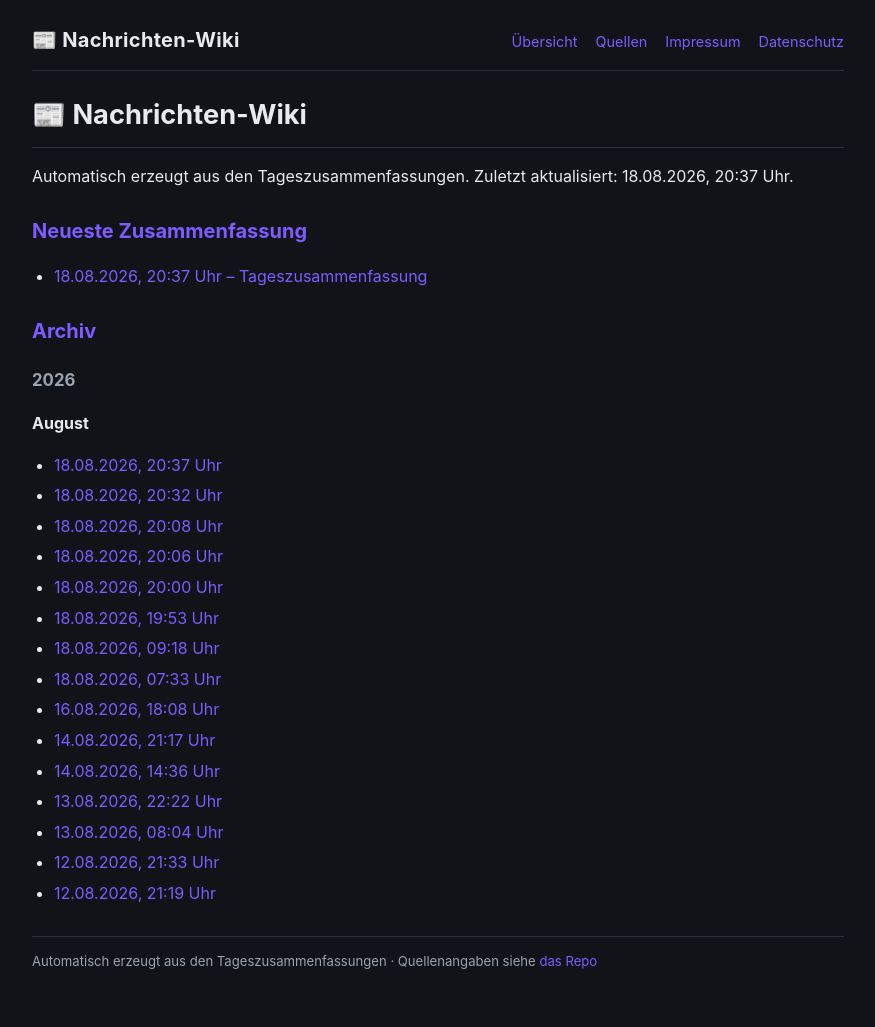
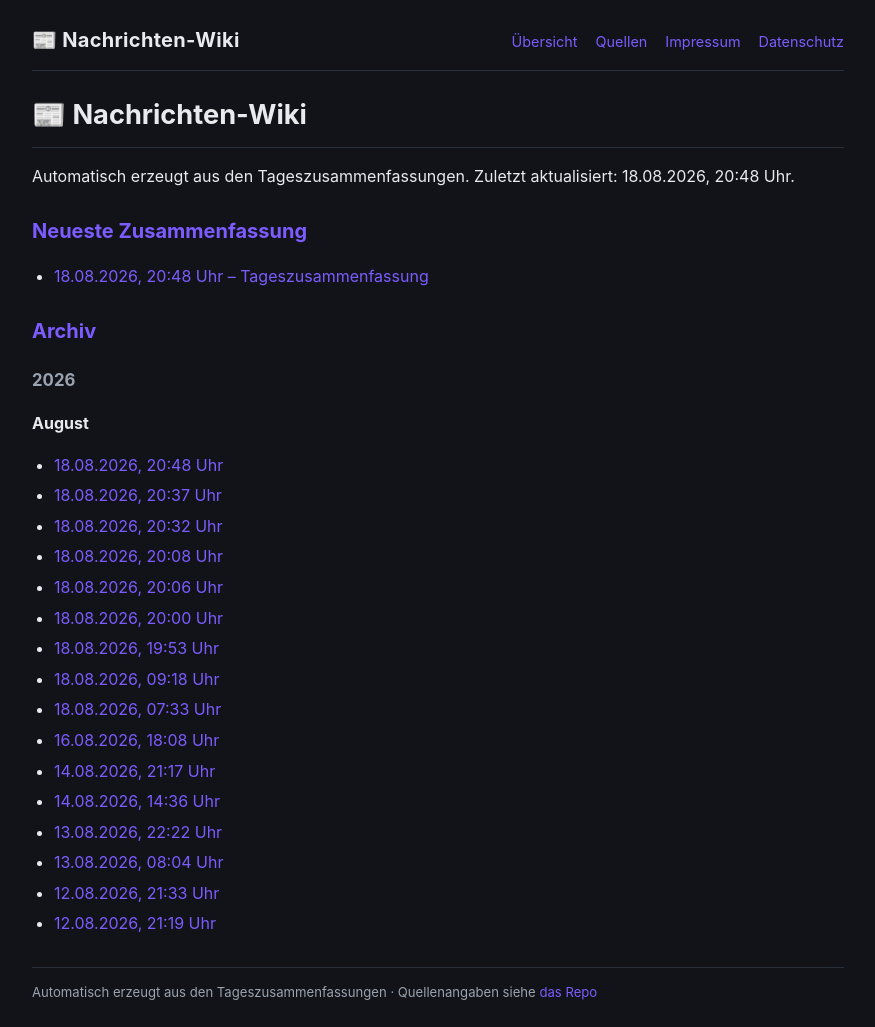
Before and after one commit to Ubuntu51/news-wiki, a Jekyll site: the page built from index.md, in a window 1280 px wide. Shown: the whole page, without its empty margins (202-1077 px from the left). Built offline with Jekyll 4.4.1, drawn with Linux system fonts in a browser that asks for light colours; our own code applies the rules of GitHub Pages for plain Markdown files; before the commit the page ends 996 px from its top, so only the background shows below that.

Commit message:
Tageszusammenfassungen 2026-08-18

```diff
--- a/index.md
+++ b/index.md
@@ -1,10 +1,10 @@
 # 📰 Nachrichten-Wiki
 
-Automatisch erzeugt aus den Tageszusammenfassungen. Zuletzt aktualisiert: 18.08.2026, 20:37 Uhr.
+Automatisch erzeugt aus den Tageszusammenfassungen. Zuletzt aktualisiert: 18.08.2026, 20:48 Uhr.
 
 ## Neueste Zusammenfassung
 
-- [18.08.2026, 20:37 Uhr – Tageszusammenfassung](2026/08/2026-08-18_20-37.html)
+- [18.08.2026, 20:48 Uhr – Tageszusammenfassung](2026/08/2026-08-18_20-48.html)
 
 ## Archiv
 
@@ -12,6 +12,7 @@ Automatisch erzeugt aus den Tageszusammenfassungen. Zuletzt aktualisiert: 18.08.
 
 **August**
 
+- [18.08.2026, 20:48 Uhr](2026/08/2026-08-18_20-48.html)
 - [18.08.2026, 20:37 Uhr](2026/08/2026-08-18_20-37.html)
 - [18.08.2026, 20:32 Uhr](2026/08/2026-08-18_20-32.html)
 - [18.08.2026, 20:08 Uhr](2026/08/2026-08-18_20-08.html)
```
Also changed, not shown: 2026/08/2026-08-18_20-48.md (added, +65 -0 lines).
